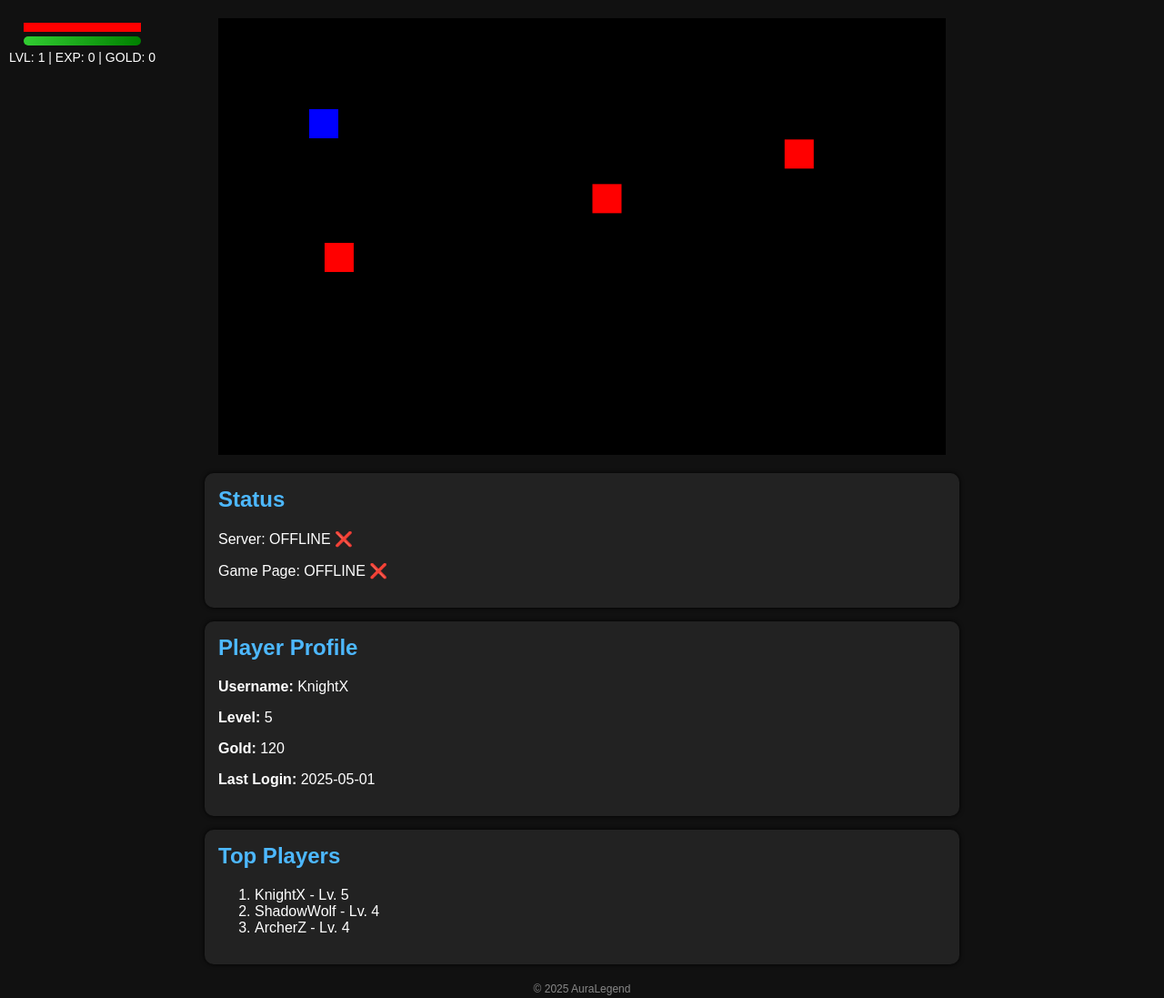
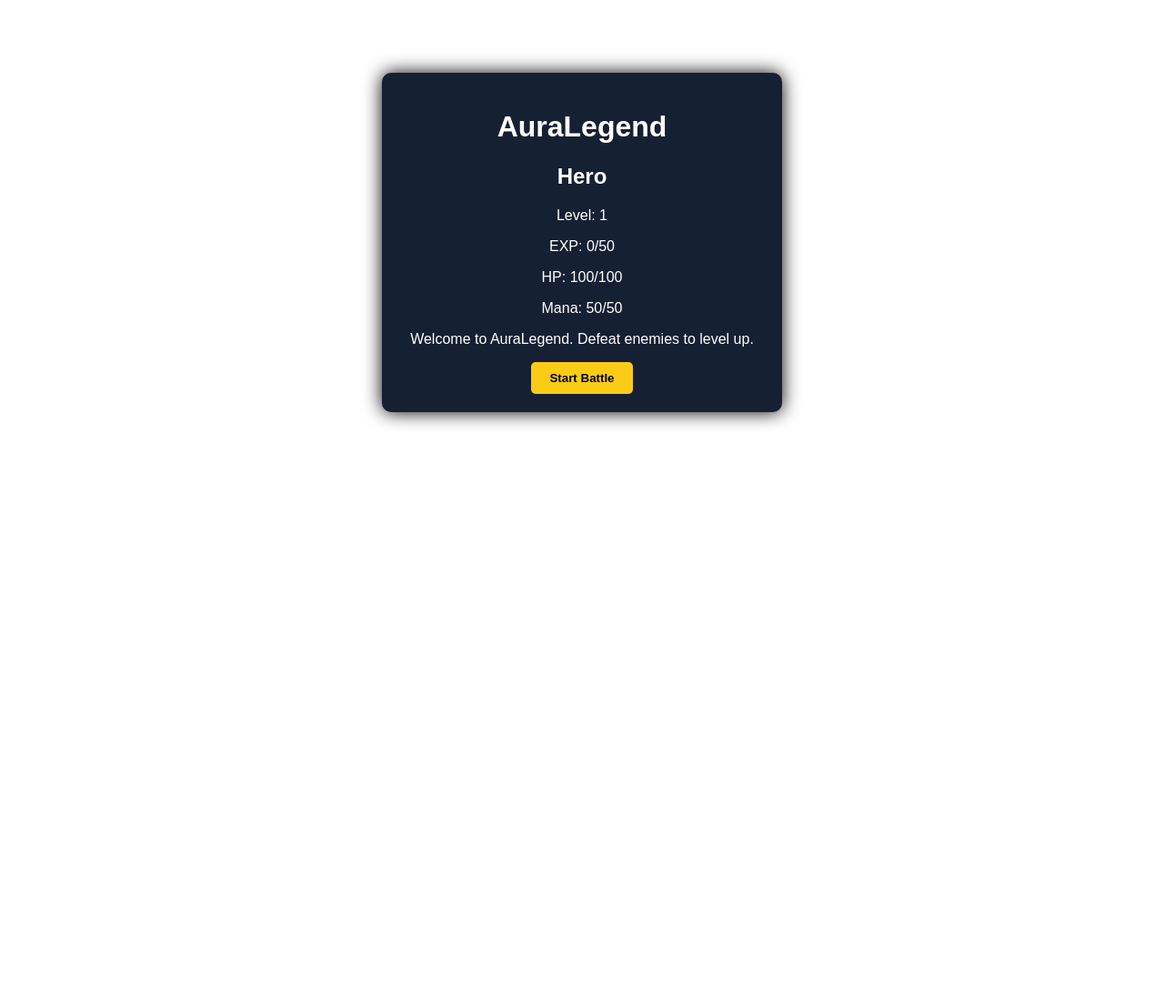
Before and after one commit to mohdsah/AuraLegend, a plain HTML site: page AuraLegend_v0.15_Full/index.html in a window 1280 px wide. Shown: the whole page at 91% size. After the commit the page ends 800 px from the top, so only its background shows below. Drawn offline with Linux system fonts and the light colour scheme; no server answers.

Commit message:
version kelima

```diff
--- a/AuraLegend_v0.15_Full/index.html
+++ b/AuraLegend_v0.15_Full/index.html
@@ -1,82 +1,20 @@
 <!DOCTYPE html>
 <html>
 <head>
-  <title>AuraLegend v0.19</title>
+  <title>AuraLegend v0.17</title>
   <link rel="stylesheet" href="style.css" />
-  <style>
-    body { background: #111; color: #fff; font-family: sans-serif; margin: 0; padding: 0; }
-    #game { display: block; margin: 20px auto; background: #000; }
-    #hud { text-align: center; color: white; margin: 10px auto; }
-    #hp-bar, #exp-bar {
-      height: 10px;
-      margin: 5px auto;
-      width: 80%;
-      border-radius: 5px;
-    }
-    #hp-bar { background: linear-gradient(to right, red, darkred); }
-    #exp-bar { background: linear-gradient(to right, limegreen, green); }
-    .section {
-      background: #222;
-      color: #fff;
-      padding: 15px;
-      margin: 15px auto;
-      width: 90%;
-      max-width: 800px;
-      border-radius: 10px;
-      box-shadow: 0 0 5px #000;
-    }
-    h2 { color: #4db8ff; margin-top: 0; }
-    footer { text-align: center; color: #888; margin: 20px 0; font-size: 12px; }
-  </style>
 </head>
 <body>
-
-<canvas id="game" width="800" height="480"></canvas>
-
-<div id="hud">
-  <div id="hp-bar"></div>
-  <div id="exp-bar"></div>
-  <div id="info">LVL: 1 | EXP: 0 | GOLD: 0</div>
-</div>
-
-<div class="section">
-  <h2>Status</h2>
-  <p id="server-status">Server: Checking...</p>
-  <p id="web-status">Game Page: Checking...</p>
-</div>
-
-<div class="section">
-  <h2>Player Profile</h2>
-  <p><strong>Username:</strong> <span id="player-name">KnightX</span></p>
-  <p><strong>Level:</strong> <span id="player-level">5</span></p>
-  <p><strong>Gold:</strong> <span id="player-gold">120</span></p>
-  <p><strong>Last Login:</strong> <span id="last-login">2025-05-01</span></p>
-</div>
-
-<div class="section">
-  <h2>Top Players</h2>
-  <ol>
-    <li>KnightX - Lv. 5</li>
-    <li>ShadowWolf - Lv. 4</li>
-    <li>ArcherZ - Lv. 4</li>
-  </ol>
-</div>
-
-<footer>
-  &copy; 2025 AuraLegend
-</footer>
-
-<script type="module" src="script.js"></script>
-<script>
-// Status check
-fetch("https://auralegend.netlify.app/")
-  .then(() => document.getElementById("web-status").textContent = "Game Page: ONLINE ✅")
-  .catch(() => document.getElementById("web-status").textContent = "Game Page: OFFLINE ❌");
-
-fetch("https://auralegend-68c0e-default-rtdb.asia-southeast1.firebasedatabase.app/.json")
-  .then(res => res.ok ? document.getElementById("server-status").textContent = "Server: ONLINE ✅" : null)
-  .catch(() => document.getElementById("server-status").textContent = "Server: OFFLINE ❌");
-</script>
-
+  <div class="container">
+    <h1>AuraLegend</h1>
+    <h2>Hero</h2>
+    <p>Level: 1</p>
+    <p>EXP: 0/50</p>
+    <p>HP: 100/100</p>
+    <p>Mana: 50/50</p>
+    <p>Welcome to AuraLegend. Defeat enemies to level up.</p>
+    <button onclick="startGame()">Start Battle</button>
+  </div>
+  <script src="script.js"></script>
 </body>
 </html>
--- a/AuraLegend_v0.15_Full/script.js
+++ b/AuraLegend_v0.15_Full/script.js
@@ -1,67 +1,3 @@
-let canvas = document.getElementById('game'), ctx = canvas.getContext('2d');
-let player = { x: 100, y: 100, hp: 100, maxHp: 100, exp: 0, gold: 0, lvl: 1, dmg: 10, potion: 3 };
-let enemies = [], fireballs = [];
-document.addEventListener('keydown', e => {
-  if (e.key === 'ArrowRight') player.x += 10;
-  if (e.key === 'ArrowLeft') player.x -= 10;
-  if (e.key === 'ArrowUp') player.y -= 10;
-  if (e.key === 'ArrowDown') player.y += 10;
-  if (e.key === ' ') attackEnemy();
-  if (e.key === 'f' || e.key === 'F') castFireball();
-  if (e.key === 'h' || e.key === 'H') usePotion();
-});
-function spawnEnemy() {
-  enemies.push({ x: Math.random()*700+50, y: Math.random()*400+50, hp: 30 });
+function startGame() {
+  alert("Starting battle... (demo only)");
 }
-function attackEnemy() {
-  enemies.forEach((e, i) => {
-    if (Math.abs(e.x - player.x) < 32 && Math.abs(e.y - player.y) < 32) {
-      e.hp -= player.dmg;
-      if (e.hp <= 0) {
-        enemies.splice(i, 1);
-        player.exp += 20;
-        player.gold += 10;
-        if (player.exp >= 100) { player.lvl++; player.exp = 0; player.hp = player.maxHp; }
-      }
-    }
-  });
-}
-function usePotion() {
-  if (player.potion > 0 && player.hp < player.maxHp) {
-    player.hp = Math.min(player.maxHp, player.hp + 30);
-    player.potion--;
-  }
-}
-function castFireball() {
-  fireballs.push({ x: player.x, y: player.y, vx: 6 });
-}
-function update() {
-  ctx.clearRect(0,0,canvas.width,canvas.height);
-  ctx.fillStyle = 'blue'; ctx.fillRect(player.x, player.y, 32, 32);
-  enemies.forEach((e, i) => {
-    ctx.fillStyle = 'red'; ctx.fillRect(e.x, e.y, 32, 32);
-    fireballs.forEach((fb, fi) => {
-      if (Math.abs(e.x - fb.x) < 32 && Math.abs(e.y - fb.y) < 32) {
-        e.hp -= 20; fireballs.splice(fi, 1);
-        if (e.hp <= 0) {
-          enemies.splice(i, 1);
-          player.exp += 20; player.gold += 10;
-          if (player.exp >= 100) { player.lvl++; player.exp = 0; player.hp = player.maxHp; }
-        }
-      }
-    });
-  });
-  fireballs.forEach(fb => {
-    fb.x += fb.vx;
-    ctx.fillStyle = 'orange';
-    ctx.fillRect(fb.x, fb.y + 12, 10, 8);
-  });
-  document.getElementById('hp-bar').style.setProperty('--hp', (player.hp/player.maxHp*100)+'%');
-  document.getElementById('exp-bar').style.setProperty('--exp', (player.exp)+'%');
-  document.querySelector('#hp-bar::after').style.width = (player.hp/player.maxHp*100)+'%';
-  document.querySelector('#exp-bar::after').style.width = player.exp+'%';
-  document.getElementById('info').innerText = `LVL: ${player.lvl} | EXP: ${player.exp} | GOLD: ${player.gold} | Potion: ${player.potion}`;
-  requestAnimationFrame(update);
-}
-for (let i = 0; i < 3; i++) spawnEnemy();
-update();
--- a/AuraLegend_v0.15_Full/style.css
+++ b/AuraLegend_v0.15_Full/style.css
@@ -1,8 +1,19 @@
-body { margin:0; background:#111; color:#fff; font-family:sans-serif; }
-#game { display:block; margin:auto; background:#222; image-rendering: pixelated; }
-#hud { position:absolute; top:10px; left:10px; color:#fff; font-size:14px; }
-#hp-bar, #exp-bar { height:10px; margin-bottom:4px; background:#555; position:relative; }
-#hp-bar::after { content:''; display:block; height:10px; background:#f00; width:100%; transition:width 0.2s; }
-#exp-bar::after { content:''; display:block; height:10px; background:#0f0; width:0%; transition:width 0.2s; }
-#controls { position:absolute; bottom:10px; left:10px; font-size:14px; }
-#controls button { margin-right:10px; padding:4px 8px; background:#333; color:#fff; border:1px solid #777; }
+.container {
+  max-width: 400px;
+  margin: 80px auto;
+  padding: 20px;
+  background: #162033;
+  color: #fff;
+  font-family: sans-serif;
+  text-align: center;
+  border-radius: 10px;
+  box-shadow: 0 0 20px #000;
+}
+button {
+  padding: 10px 20px;
+  background: #facc15;
+  border: none;
+  border-radius: 5px;
+  font-weight: bold;
+  cursor: pointer;
+}
```
Also changed, not shown: AuraLegend_v0.15_Full/firebase.js (+2 -14 lines).
